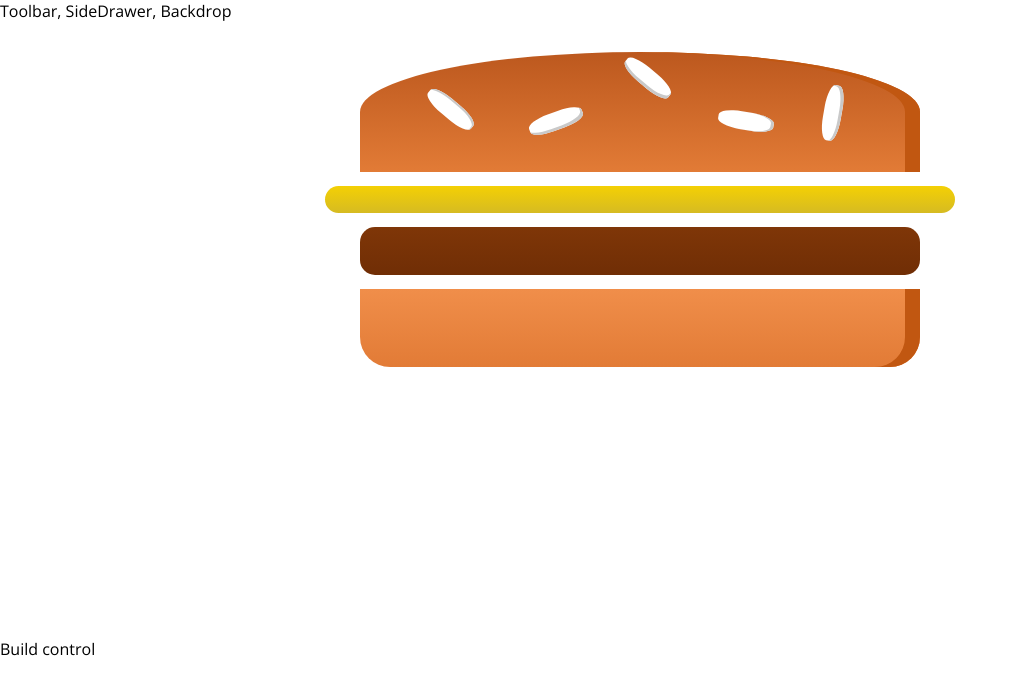
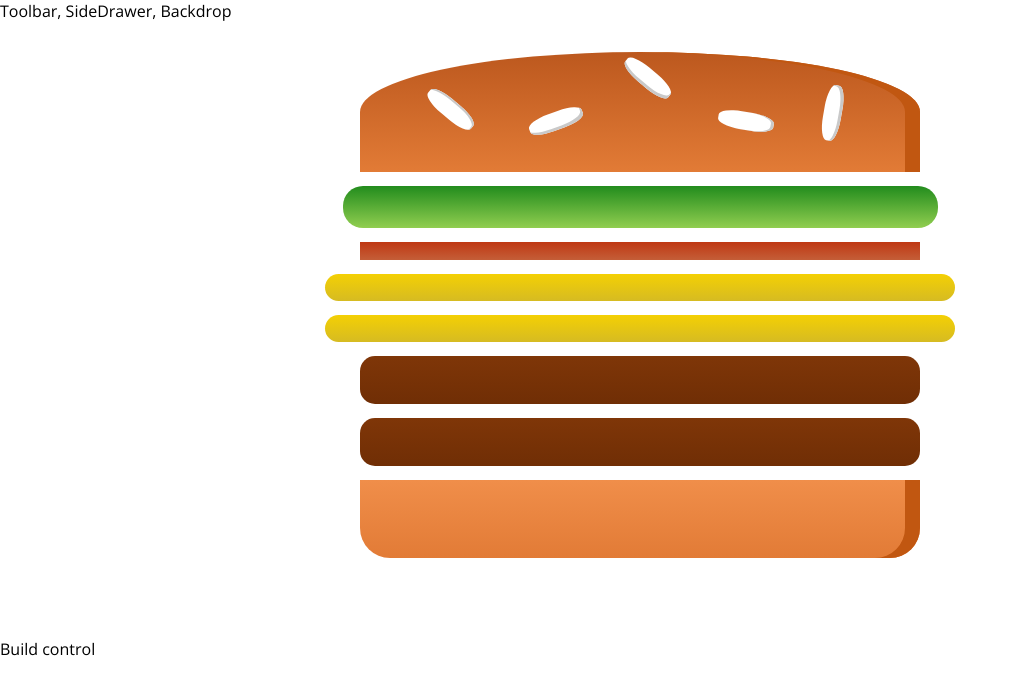
Before and after one commit to francoquirosm/React-Burger-Builder, a React app: page / in a window 1280 px wide. Shown: the top 694 px of the page, without its empty margins (0-1018 px from the left). Built offline with nearby package versions, Linux system fonts and the light colour scheme.

Commit message:
displaying ingredients dynamically:

```diff
--- a/src/components/Burger/BurgerIngredient/index.js
+++ b/src/components/Burger/BurgerIngredient/index.js
@@ -35,7 +35,7 @@ const BurgerIngredient = (props) => {
   return ingredient;
 };
 
-BurgerIngredient.PropTypes = {
+BurgerIngredient.propTypes = {
   type: PropTypes.string.isRequired,
 };
 
--- a/src/components/Burger/index.js
+++ b/src/components/Burger/index.js
@@ -2,12 +2,22 @@ import React from "react";
 import BurgerIngredient from "./BurgerIngredient";
 import classes from "./styles.css";
 
-const Burger = (props) => {
+const Burger = ({ ingredients }) => {
+  let transformedIngredients = Object.keys(ingredients)
+    .map((igKey) =>
+      [...Array(ingredients[igKey])].map((_, i) => (
+        <BurgerIngredient key={igKey + i} type={igKey} />
+      ))
+    )
+    .reduce((arr, el) => arr.concat(el), []);
+
+  if (transformedIngredients.length === 0) {
+    transformedIngredients = <p>Please start adding ingredients!</p>;
+  }
   return (
     <div className={classes.Burger}>
       <BurgerIngredient type="bread-top" />
-      <BurgerIngredient type="cheese" />
-      <BurgerIngredient type="meat" />
+      {transformedIngredients}
       <BurgerIngredient type="bread-bottom" />
     </div>
   );
--- a/src/containers/BurguerBuilder/index.js
+++ b/src/containers/BurguerBuilder/index.js
@@ -3,10 +3,18 @@ import Burger from "../../components/Burger";
 import Aux from "../../hoc/Aux";
 
 class BurgerBuilder extends Component {
+  state = {
+    ingredients: {
+      salad: 1,
+      bacon: 1,
+      cheese: 2,
+      meat: 2,
+    },
+  };
   render() {
     return (
       <Aux>
-        <Burger />
+        <Burger ingredients={this.state.ingredients} />
         <div>Build control</div>
       </Aux>
     );
```
